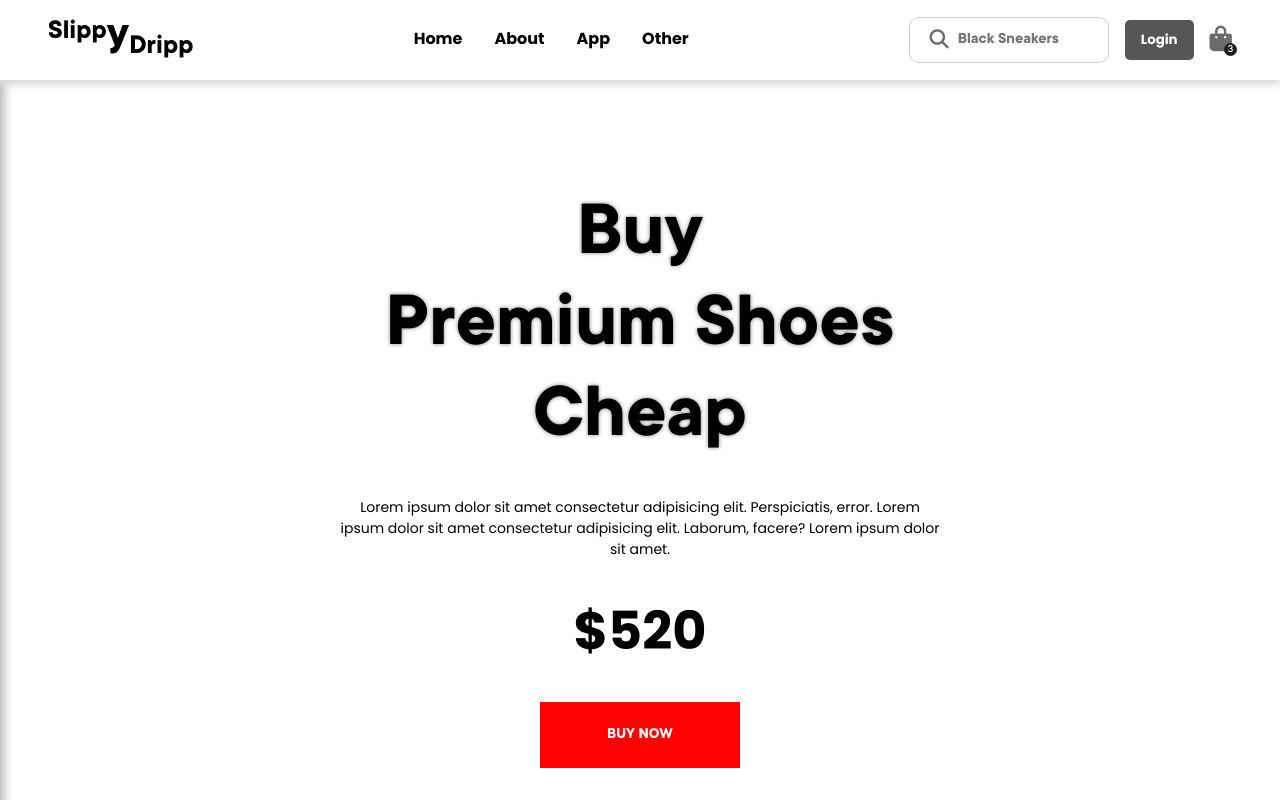
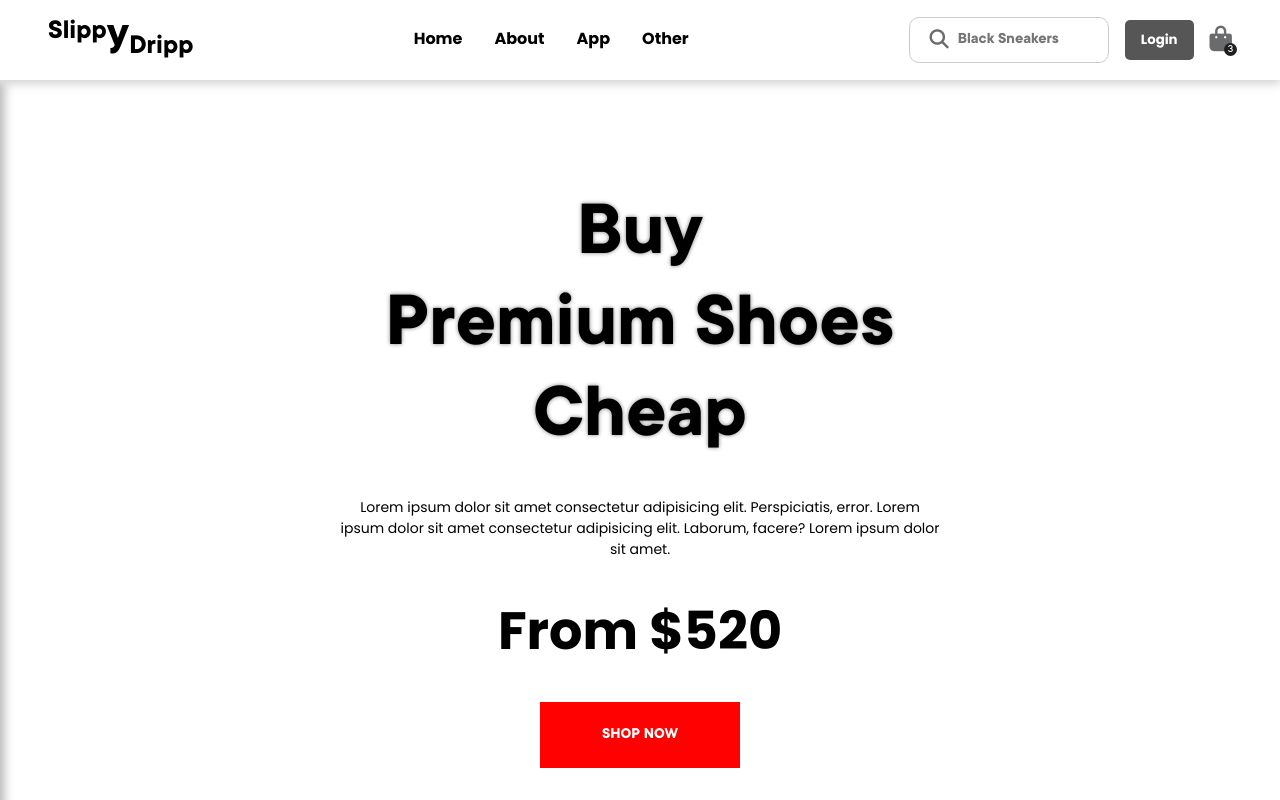
Before and after one commit to dinovaslate/Landing-page, a website built with Parcel: page src/index.html in a window 1280 px wide. Shown: the top 800 px of the page. Built offline with nearby package versions, Linux system fonts and the light colour scheme.

Commit message:
landing page

```diff
--- a/src/index.html
+++ b/src/index.html
@@ -108,9 +108,9 @@
             Perspiciatis, error. Lorem ipsum dolor sit amet consectetur
             adipisicing elit. Laborum, facere? Lorem ipsum dolor sit amet.
           </div>
-          <div class="price">$520</div>
+          <div class="price">From $520</div>
           <div class="button-large" onclick="buttonRiple(event, '#ccc')">
-            Buy Now
+            Shop Now
           </div>
         </div>
       </div>
```
Also changed, not shown: dist/index.html.
